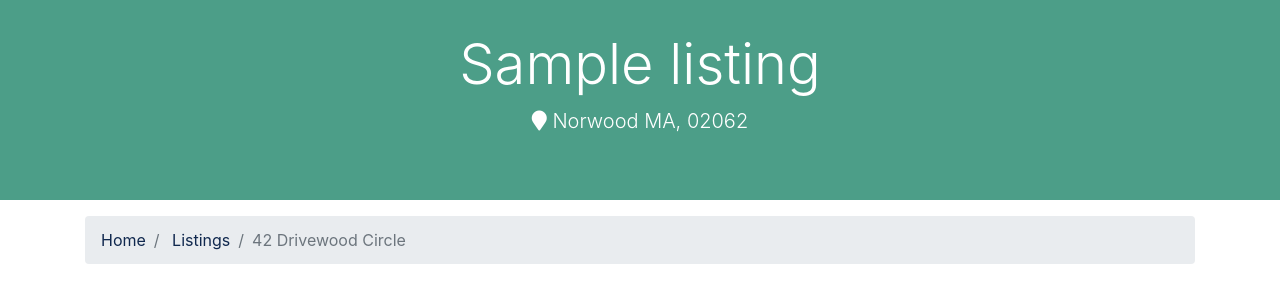
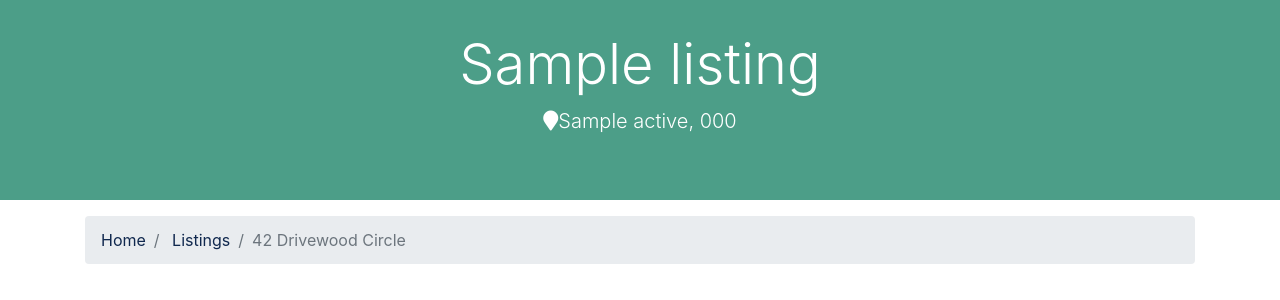
Before and after one commit to RdotSilva/Python-Django-HomeZone-Real-Estate, a Django app: page /listings/1 in a window 1280 px wide. Shown: the part 145-445 px from the top of the page. Run offline with Django 3.2, Linux system fonts and the light colour scheme; tables that the repository leaves empty hold one stand-in row (values such as "Sample post"); some libraries are stand-ins or nearby versions.

Commit message:
Update listing address

```diff
--- a/templates/listings/listing.html
+++ b/templates/listings/listing.html
@@ -9,7 +9,7 @@
         <div class="col-md-12">
           <h1 class="display-4">{{ listing.title }}</h1>
           <p class="lead">
-            <i class="fas fa-map-marker"></i> Norwood MA, 02062</p>
+            <i class="fas fa-map-marker"></i>{{ listing.city }} {{ listing.state }}, {{ listing.zipcode }}</p>
         </div>
       </div>
     </div>
```
